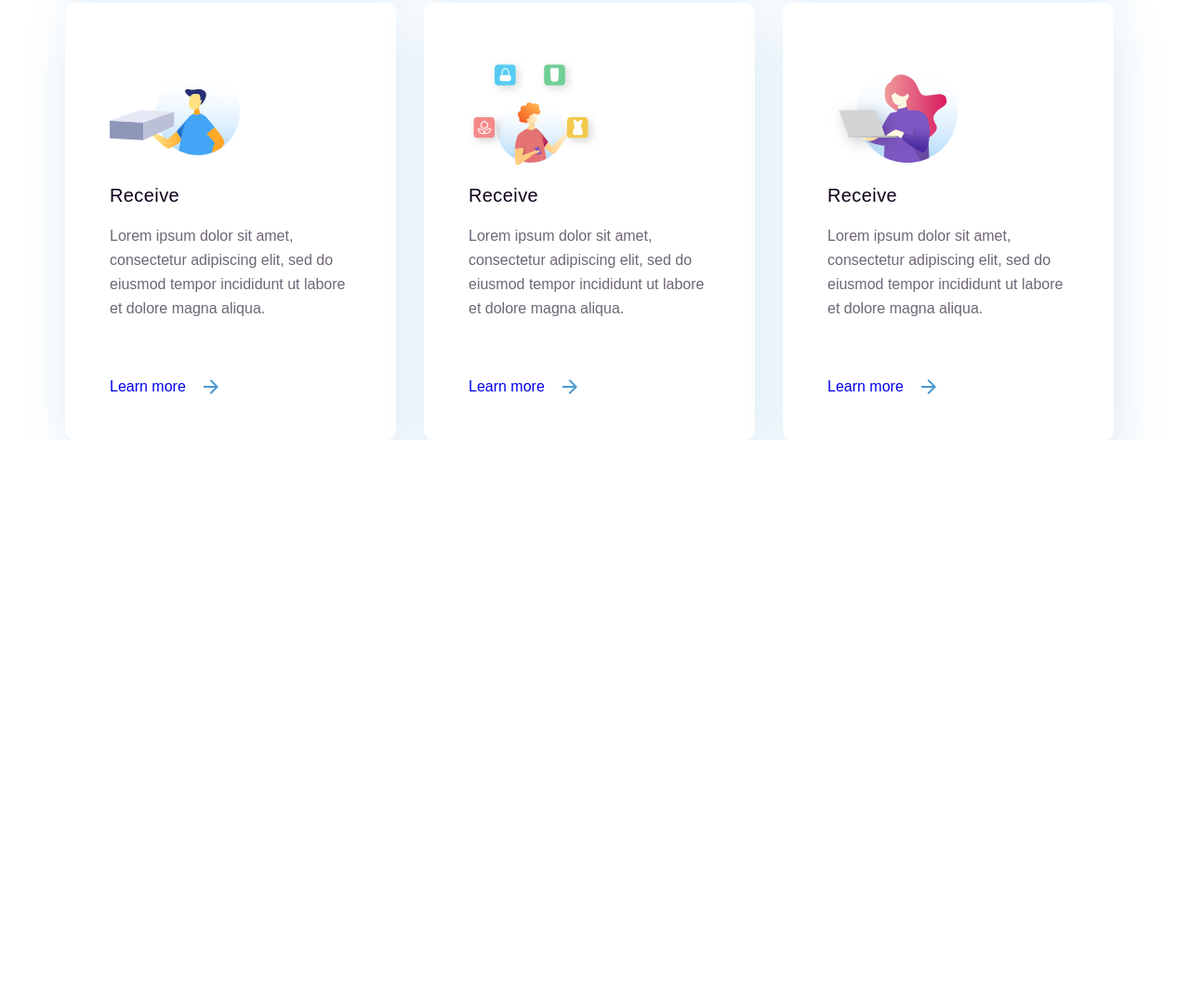
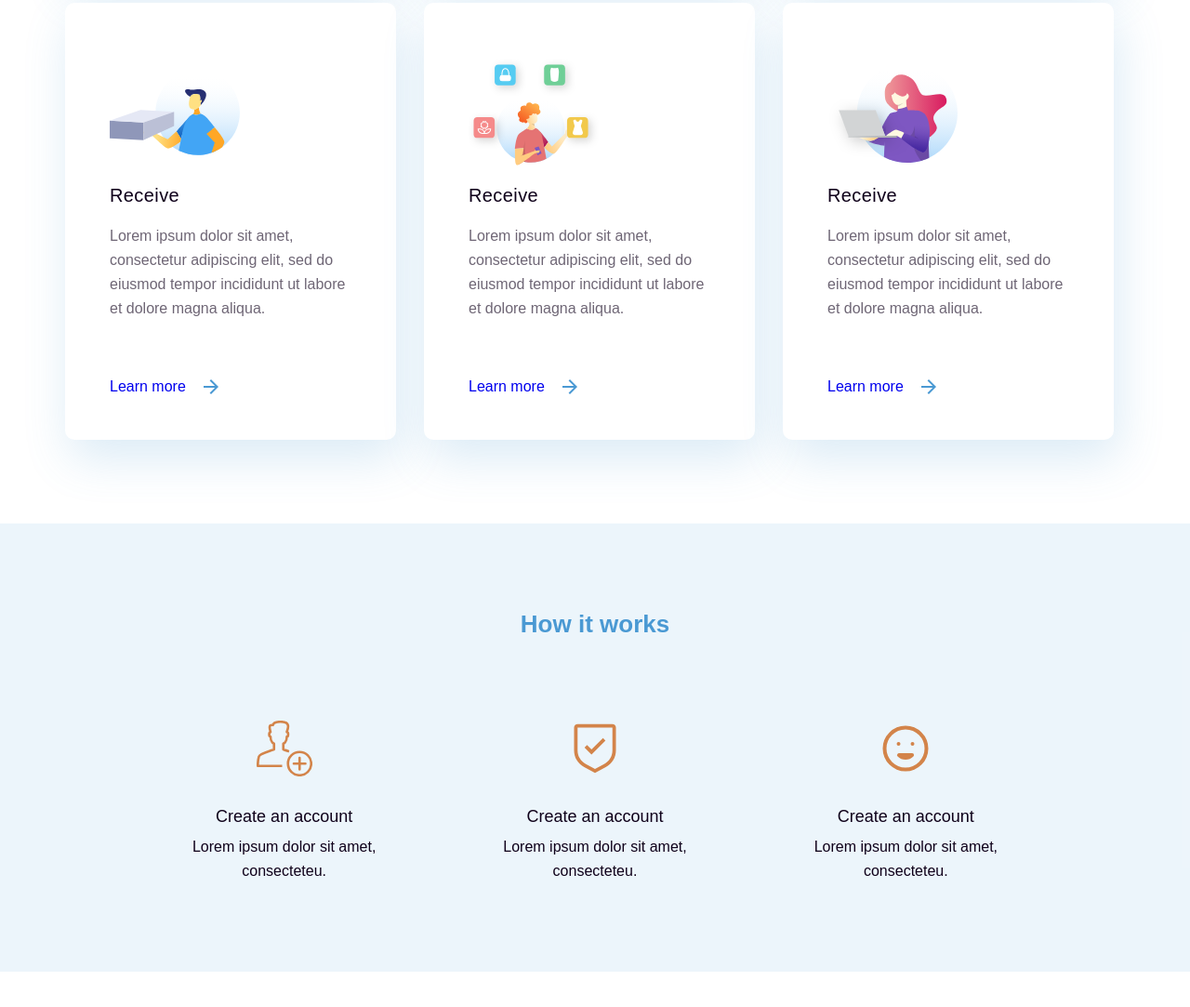
Before and after one commit to Shokhabbos/Logo-frontend, a plain HTML site: page index.html in a window 1280 px wide. Shown: the part 1607-2690 px from the top of the page at 93% size. Before the commit the page ends 2080 px from the top, so only its background shows below. Drawn offline with Linux system fonts and the light colour scheme.

Commit message:
added:instruction section

```diff
--- a/index.html
+++ b/index.html
@@ -10,7 +10,7 @@
   <body>
     <!-- Start Header Section     -->
 
-    <div class=" header-wrapper">
+    <div class="header-wrapper">
       <div class="container">
         <div class="header">
           <div class="header-left">
@@ -66,11 +66,18 @@
     <div class="container">
       <div class="main-section">
         <h2 class="main-title">
-          What we do to help <br> our customers in <br> digital era.
+          What we do to help <br />
+          our customers in <br />
+          digital era.
         </h2>
         <div class="main-cards-holder">
           <div class="main-card">
-            <img src="./images/icons/man-box.svg" alt="Main Card Img" class="main-card-img" width="140" height="140" />
+            <img
+              src="./images/icons/man-box.svg"
+              alt="Main Card Img"
+              class="main-card-img"
+              width="140"
+              height="140" />
             <h3 class="main-card-title">Receive</h3>
             <p class="main-card-subtitle">
               Lorem ipsum dolor sit amet, consectetur adipiscing elit, sed do
@@ -78,11 +85,16 @@
             </p>
             <div>
               <a href="#">Learn more </a>
-              <img src="./images/icons/forward-icon.svg" alt="Forward Icon">
+              <img src="./images/icons/forward-icon.svg" alt="Forward Icon" />
             </div>
           </div>
           <div class="main-card">
-            <img src="./images/icons/girl-phone.svg" alt="Main Card Img" class="main-card-img" width="140" height="140" />
+            <img
+              src="./images/icons/girl-phone.svg"
+              alt="Main Card Img"
+              class="main-card-img"
+              width="140"
+              height="140" />
             <h3 class="main-card-title">Receive</h3>
             <p class="main-card-subtitle">
               Lorem ipsum dolor sit amet, consectetur adipiscing elit, sed do
@@ -90,11 +102,16 @@
             </p>
             <div>
               <a href="#">Learn more </a>
-              <img src="./images/icons/forward-icon.svg" alt="Forward Icon">
+              <img src="./images/icons/forward-icon.svg" alt="Forward Icon" />
             </div>
           </div>
           <div class="main-card">
-            <img src="./images/icons/girl-comp.svg" alt="Main Card Img" class="main-card-img" width="140" height="140" />
+            <img
+              src="./images/icons/girl-comp.svg"
+              alt="Main Card Img"
+              class="main-card-img"
+              width="140"
+              height="140" />
             <h3 class="main-card-title">Receive</h3>
             <p class="main-card-subtitle">
               Lorem ipsum dolor sit amet, consectetur adipiscing elit, sed do
@@ -102,11 +119,16 @@
             </p>
             <div>
               <a href="#">Learn more </a>
-              <img src="./images/icons/forward-icon.svg" alt="Forward Icon">
+              <img src="./images/icons/forward-icon.svg" alt="Forward Icon" />
             </div>
           </div>
           <div class="main-card">
-            <img src="./images/icons/man-box.svg" alt="Main Card Img" class="main-card-img" width="140" height="140" />
+            <img
+              src="./images/icons/man-box.svg"
+              alt="Main Card Img"
+              class="main-card-img"
+              width="140"
+              height="140" />
             <h3 class="main-card-title">Receive</h3>
             <p class="main-card-subtitle">
               Lorem ipsum dolor sit amet, consectetur adipiscing elit, sed do
@@ -114,11 +136,16 @@
             </p>
             <div>
               <a href="#">Learn more </a>
-              <img src="./images/icons/forward-icon.svg" alt="Forward Icon">
+              <img src="./images/icons/forward-icon.svg" alt="Forward Icon" />
             </div>
           </div>
           <div class="main-card">
-            <img src="./images/icons/girl-phone.svg" alt="Main Card Img" class="main-card-img" width="140" height="140" />
+            <img
+              src="./images/icons/girl-phone.svg"
+              alt="Main Card Img"
+              class="main-card-img"
+              width="140"
+              height="140" />
             <h3 class="main-card-title">Receive</h3>
             <p class="main-card-subtitle">
               Lorem ipsum dolor sit amet, consectetur adipiscing elit, sed do
@@ -126,11 +153,16 @@
             </p>
             <div>
               <a href="#">Learn more </a>
-              <img src="./images/icons/forward-icon.svg" alt="Forward Icon">
+              <img src="./images/icons/forward-icon.svg" alt="Forward Icon" />
             </div>
           </div>
           <div class="main-card">
-            <img src="./images/icons/girl-comp.svg" alt="Main Card Img" class="main-card-img" width="140" height="140" />
+            <img
+              src="./images/icons/girl-comp.svg"
+              alt="Main Card Img"
+              class="main-card-img"
+              width="140"
+              height="140" />
             <h3 class="main-card-title">Receive</h3>
             <p class="main-card-subtitle">
               Lorem ipsum dolor sit amet, consectetur adipiscing elit, sed do
@@ -138,12 +170,58 @@
             </p>
             <div>
               <a href="#">Learn more </a>
-              <img src="./images/icons/forward-icon.svg" alt="Forward Icon">
+              <img src="./images/icons/forward-icon.svg" alt="Forward Icon" />
             </div>
           </div>
         </div>
       </div>
     </div>
     <!-- End Main Section -->
+
+    <!-- start instruction section -->
+    <div class="instruction-section">
+      <div class="container">
+        <h3 class="instruction-section-title">How it works</h3>
+       <div class="instruction-card-holder">
+        <div class="instruction-card">
+          <img
+            src="./images/icons/person.svg"
+            alt="instruction Image"
+            class="instruction-card-img"
+            width="60"
+            height="60" />
+          <h4 class="instruction-card-title ">Create an account</h4>
+          <p class="instruction-card-subtitle">
+            Lorem ipsum dolor sit amet, <br> consecteteu.
+          </p>
+        </div>
+        <div class="instruction-card">
+          <img
+            src="./images/icons/shield.svg"
+            alt="instruction Image"
+            class="instruction-card-img"
+            width="60"
+            height="60" />
+          <h4 class="instruction-card-title">Create an account</h4>
+          <p class="instruction-card-subtitle">
+            Lorem ipsum dolor sit amet, <br> consecteteu.
+          </p>
+        </div>
+        <div class="instruction-card">
+          <img
+            src="./images/icons/emoji.svg"
+            alt="instruction Image"
+            class="instruction-card-img"
+            width="60"
+            height="60" />
+          <h4 class="instruction-card-title">Create an account</h4>
+          <p class="instruction-card-subtitle">
+            Lorem ipsum dolor sit amet,<br> consecteteu.
+          </p>
+        </div>
+       </div>
+      </div>
+    </div>
+    <!-- end instruction section -->
   </body>
 </html>
--- a/style.css
+++ b/style.css
@@ -152,6 +152,9 @@ p {
 
 /* End Hero Section */
 /* Start Main Section */
+.main-section {
+        margin-bottom: 90px;
+}
 
 .main-cards-holder {
         display: flex;
@@ -210,3 +213,58 @@ p {
 }
 
 /* End Main Section */
+
+
+/* Start Instruction Section */
+.instruction-section {
+        background: rgba(74, 153, 211, 0.1);
+        margin-bottom: 87px;
+
+
+}
+
+.instruction-section-title {
+        font-style: normal;
+        font-weight: 700;
+        font-size: 26px;
+        line-height: 27px;
+        text-align: center;
+        color: #4A99D3;
+        margin-bottom: 90px;
+        padding-top: 95px;
+
+}
+
+.instruction-card-holder {
+        display: flex;
+        justify-content: space-evenly;
+        align-items: center;
+        text-align: center;
+        padding-bottom: 95px;
+}
+
+.instruction-card-img {
+        margin-bottom: 30px;
+
+}
+
+.instruction-card-title {
+        margin-bottom: 10px;
+        font-style: normal;
+        font-weight: 500;
+        font-size: 18px;
+        line-height: 19px;
+        color: #0F001A;
+}
+
+.instruction-card-subtitle {
+        font-style: normal;
+        font-weight: 400;
+        font-size: 16px;
+        line-height: 26px;
+        text-align: center;
+        color: #0F001A;
+}
+
+
+/* End Instruction Section */
```
Also changed, not shown: images/icons/emoji.svg (added), images/icons/person.svg (added), images/icons/shield.svg (added). Lines whose indentation alone changed are shown as unchanged.
